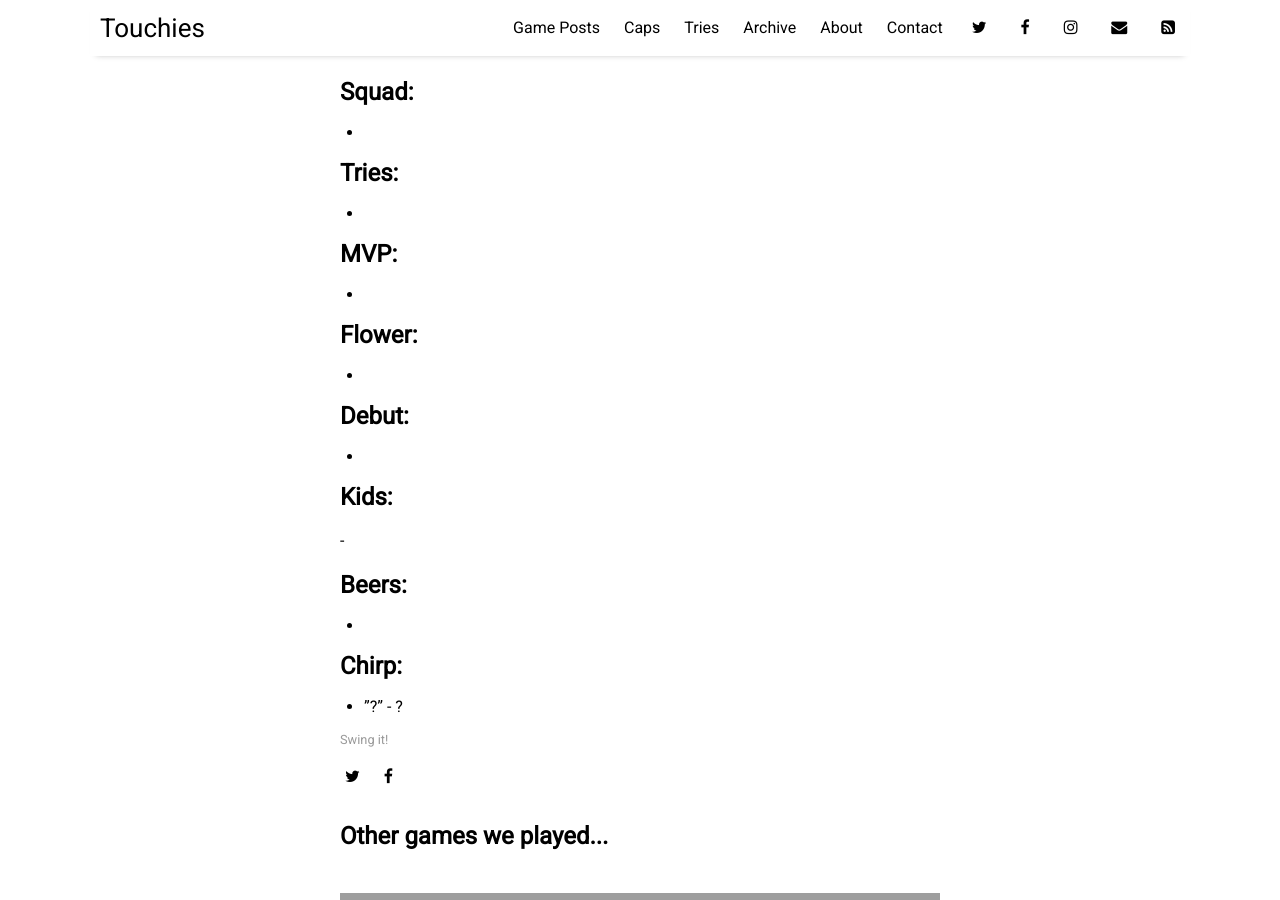
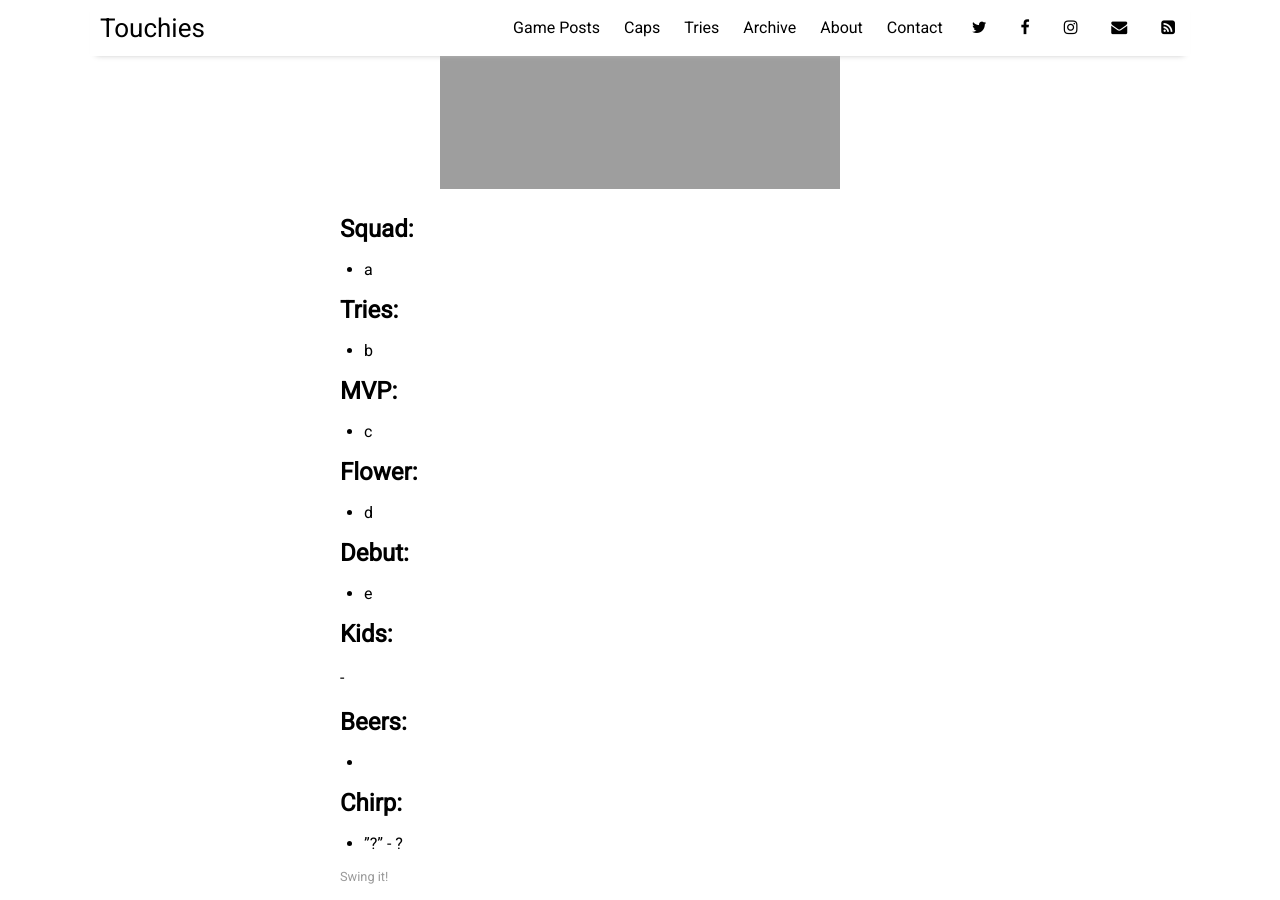
Before and after one commit to sundayrugby/sundayrugby.github.io, a Jekyll site: the page built from _posts/2023-07-23-BC.md, in a window 1280 px wide and 900 px high, scrolled down 273 px. Built offline with Jekyll 4.4.1, drawn with Linux system fonts in a browser that asks for light colours; nearby versions of some CDN libraries.

Commit message:
Update 2023-07-23-BC.md

```diff
--- a/_posts/2023-07-23-BC.md
+++ b/_posts/2023-07-23-BC.md
@@ -4,28 +4,28 @@ title: "2023-07-23"
 author: "Ryan"
 categories: games
 tags: [sample]
-image: template.jpg
+image: 2023_07_16.jpg
 ---
 
 ## Squad:
 
- *
+ * a
 
 ## Tries:
 
- *
+ * b
 
 ## MVP:
 
-*
+* c
 
 ## Flower:
 
--
+- d
 
 ## Debut:
 
--
+- e
 
 ## Kids:
 
```
